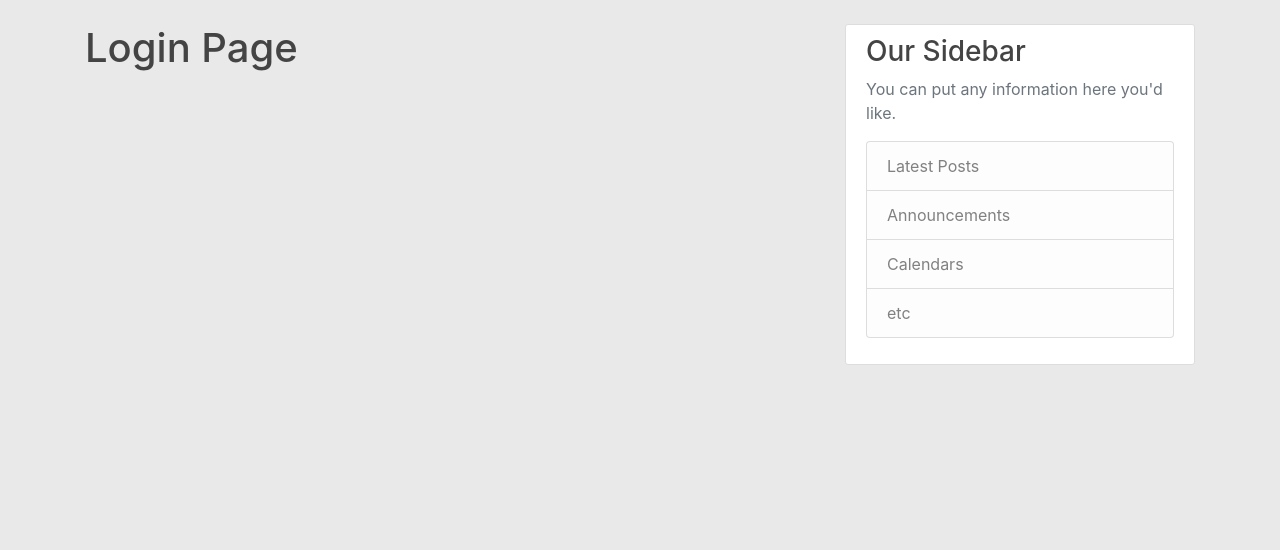
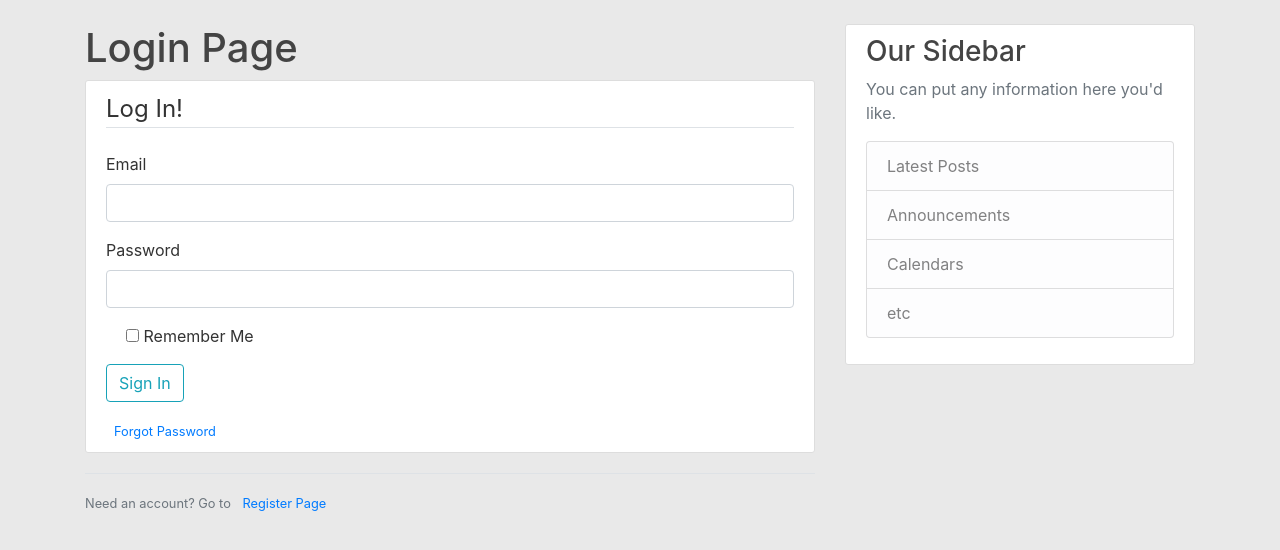
Before and after one commit to blazejosojca/flask_blog, a Flask app: page /login in a window 1280 px wide. Shown: the part 56-606 px from the top of the page. Run offline with Flask 2, Linux system fonts and the light colour scheme; some libraries are stand-ins or nearby versions.

Commit message:
layout of login and register pages updated

```diff
--- a/config_dir/config.py
+++ b/config_dir/config.py
@@ -1 +1 @@
-keys = {'secret_key': '537d7501343d681143c56f3ecbf514fc'}
+keys = {'secret_key': '##########################'}
--- a/flask_blog.py
+++ b/flask_blog.py
@@ -1,4 +1,4 @@
-from flask import Flask, render_template, url_for
+from flask import Flask, render_template, url_for, flash, redirect
 from config_dir.config import keys
 from forms import RegistrationForm, LoginForm
 
@@ -32,10 +32,15 @@ def home():
 def about():
     return render_template('about.html', title='About')
 
-@app.route("/register")
+
+@app.route("/register", methods=['GET','POST'])
 def register():
     form = RegistrationForm()
+    if form.validate_on_submit():
+        flash(f"A new user: {form.username.data}added. Congratulations!", 'success')
+        return  redirect(url_for('home'))
     return render_template('register.html', title='Register', form=form)
+
 
 @app.route("/login")
 def login():
--- a/forms.py
+++ b/forms.py
@@ -8,8 +8,8 @@ class RegistrationForm(FlaskForm):
     email = StringField('Email', validators=[DataRequired(), Email()])
     password = PasswordField('Password', validators=[DataRequired()])
     password_repeat = PasswordField('Confirm Password',
-                                    validators=[DataRequired(), EqualTo(password)])
-    submit = SubmitField('Sign UP')
+                                    validators=[DataRequired(), EqualTo('password')])
+    submit = SubmitField('Sign Up')
 
 class LoginForm(FlaskForm):
     email = StringField('Email', validators=[DataRequired(), Email()])
--- a/templates/about.html
+++ b/templates/about.html
@@ -1,4 +1,7 @@
 {% extends "layout.html"%}
 {% block content %}
     <h1>About Page</h1>
+    <div>
+        Lorem ipsum dolor sit amet, consectetur adipisicing elit. Assumenda consequatur dolorum fugiat necessitatibus quae quo unde. Ea laborum quasi voluptas voluptatem? Asperiores beatae culpa iste itaque, totam vel vero voluptatum.
+    </div>
 {% endblock content %}
--- a/templates/layout.html
+++ b/templates/layout.html
@@ -26,13 +26,13 @@
           </button>
           <div class="collapse navbar-collapse" id="navbarToggle">
             <div class="navbar-nav mr-auto">
-              <a class="nav-item nav-link" href="/">Home</a>
-              <a class="nav-item nav-link" href="/about">About</a>
+              <a class="nav-item nav-link" href="{{url_for('home')}}">Home</a>
+              <a class="nav-item nav-link" href="{{url_for('about')}}">About</a>
             </div>
             <!-- Navbar Right Side -->
             <div class="navbar-nav">
-              <a class="nav-item nav-link" href="/login">Login</a>
-              <a class="nav-item nav-link" href="/register">Register</a>
+              <a class="nav-item nav-link" href="{{url_for('login')}}">Login</a>
+              <a class="nav-item nav-link" href="{{url_for('register')}}">Register</a>
             </div>
           </div>
         </div>
@@ -41,7 +41,14 @@
     <main role="main" class="container">
       <div class="row">
         <div class="col-md-8">
-          {% block content %}{% endblock %}
+            {% with messages = get_flashed_messages(with_categories=true) %}
+                {% if messages %}
+                    {% for category, message in messages %}
+                        <div class="alert alert-{{category}}"></div>
+                    {% endfor %}
+                {% endif %}
+            {% endwith %}
+            {% block content %} {% endblock %}
         </div>
         <div class="col-md-4">
           <div class="content-section">
--- a/templates/login.html
+++ b/templates/login.html
@@ -1,4 +1,55 @@
 {% extends "layout.html"%}
 {% block content %}
     <h1>Login Page</h1>
+    <div class="content-section">
+        <form method='POST' action="">
+            {{ form.hidden_tag() }}
+            <fieldset class="form-group">
+                <legend class="border-bottom mb-4">Log In! </legend>
+                <div class="form-group">
+                    {{ form.email.label(class='form-control-label')}}
+
+                    {% if form.email.errors %}
+                        {{ form.email(class='form-control form-control-md is-invalid') }}
+                        <div class="invalid-feedback">
+                            {% for error in form.email.errors %}
+                            <span>{{ error }}</span>
+                            {% endfor %}
+                        </div>
+                    {% else %}
+                        {{ form.email(class='form-control form-control-md')}}
+                    {% endif %}
+                </div>
+                <div class="form-group">
+                    {{ form.password.label(class='form-control-label')}}
+
+                    {% if form.password.errors %}
+                        {{ form.password(class='form-control form-control-md is-invalid') }}
+                        <div class="invalid-feedback">
+                            {% for error in form.password.errors %}
+                            <span>{{ error }}</span>
+                            {% endfor %}
+                        </div>
+                    {% else %}
+                        {{ form.password(class='form-control form-control-md')}}
+                    {% endif %}
+                </div>
+                <div class="form-check">
+                    {{ form.remember(class='check-input') }}
+                    {{ form.remember.label(class='form-check-label')}}
+                </div>
+            </fieldset>
+            <div class="form-group">
+                {{ form.submit(class='btn btn-outline-info')}}
+            </div>
+            <small class="text-muted ml-2"><a href="#">Forgot Password</a></small>
+
+        </form>
+    </div>
+    <div class="border-top pt-3">
+        <small class="text-muted">
+            Need an account? Go to
+            <a class="ml-2" href="{{url_for('register')}}">Register Page</a>
+        </small>
+    </div>
 {% endblock content %}
```
Also changed, not shown: templates/register.html (+59 -11 lines).
